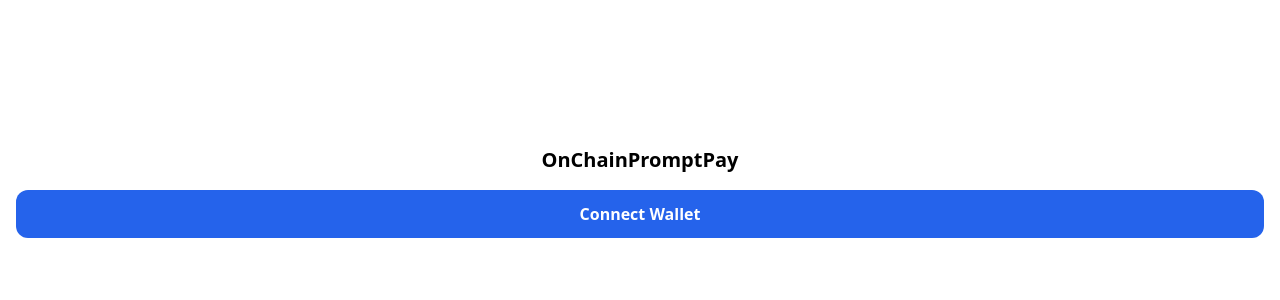
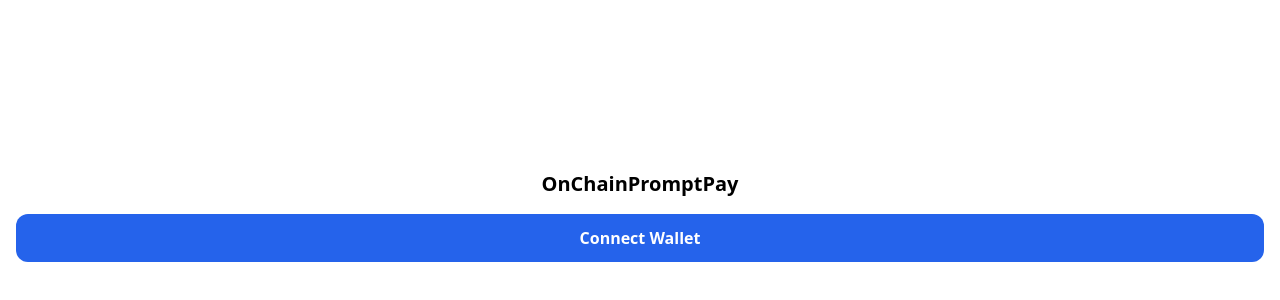
Before and after one commit to palm11695/on-chain-prompt-pay, a React (Vite) app in the folder apps/interface/: page /connect-wallet in a window 1280 px wide. Shown: the part 208-508 px from the top of the page. Built offline with nearby package versions, Linux system fonts and the light colour scheme.

Commit message:
refactor: container

```diff
--- /dev/null
+++ b/apps/interface/src/components/Container.tsx
@@ -0,0 +1,7 @@
+import { PropsWithChildren } from 'react'
+
+const Container = ({ children }: PropsWithChildren) => (
+  <div className="container mx-auto px-4 py-6">{children}</div>
+)
+
+export default Container
--- a/apps/interface/src/pages/ConnectWalletPage.tsx
+++ b/apps/interface/src/pages/ConnectWalletPage.tsx
@@ -1,14 +1,15 @@
 import Button from '../components/Button'
+import Container from '../components/Container'
 
 export const ConnectWalletPage = () => {
   return (
-    <div className="container mx-auto">
-      <div className="h-screen px-4 py-6">
+    <Container>
+      <div className="h-screen">
         <div className="flex h-full flex-col items-center justify-center gap-y-4">
           <div className="text-xl font-semibold">OnChainPromptPay</div>
           <Button>Connect Wallet</Button>
         </div>
       </div>
-    </div>
+    </Container>
   )
 }
--- a/apps/interface/src/pages/CreateSpendingWallet/CreateSpendingWallet.tsx
+++ b/apps/interface/src/pages/CreateSpendingWallet/CreateSpendingWallet.tsx
@@ -1,8 +1,9 @@
 import Button from '../../components/Button'
+import Container from '../../components/Container'
 
 const CreateSpendingWallet = () => {
   return (
-    <div className="container mx-auto px-4 py-6">
+    <Container>
       <div className="text-xl font-semibold">Create Spending Wallet</div>
 
       <div className="h-8" />
@@ -13,7 +14,7 @@ const CreateSpendingWallet = () => {
       <div className="h-12" />
 
       <Button>Continue</Button>
-    </div>
+    </Container>
   )
 }
 
--- a/apps/interface/src/pages/TopUpSpendingWallet/TopUpSpendingWallet.tsx
+++ b/apps/interface/src/pages/TopUpSpendingWallet/TopUpSpendingWallet.tsx
@@ -1,8 +1,9 @@
 import { Link } from 'react-router-dom'
+import Container from '../../components/Container'
 
 const TopUpSpendingWallet = () => {
   return (
-    <div className="container mx-auto px-4 py-6">
+    <Container>
       <div className="text-xl font-semibold">Topup Spending Wallet</div>
 
       <div className="h-8" />
@@ -18,7 +19,7 @@ const TopUpSpendingWallet = () => {
       <Link to="/">
         <a className="text-xs text-gray-400 underline">or topup later</a>
       </Link>
-    </div>
+    </Container>
   )
 }
 
```
